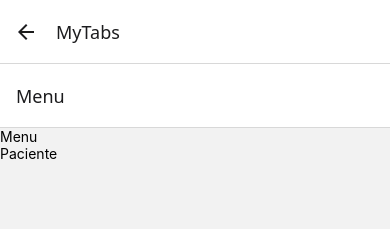
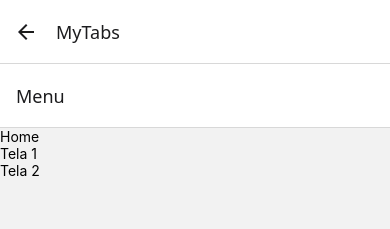
Before and after one commit to Luizh-Santos/laudo-hospitalar, a React Native app: screen /MyTabs in a window 390 px wide. Shown: the top 229 px of the page. Built offline with nearby package versions, Linux system fonts and the light colour scheme.

Commit message:
Aula 20/03

```diff
--- a/src/telas/login/index.js
+++ b/src/telas/login/index.js
@@ -11,12 +11,9 @@ export default function Login () {
 
     return(
         <View>
-            <Text>
-               Login
-            </Text>
             <TouchableOpacity onPress={() => navigation.navigate('MyTabs')}>
             <Text>
-               Acesso
+               Entrar
             </Text>
             </TouchableOpacity>
         </View>
--- a/src/telas/menu/index.js
+++ b/src/telas/menu/index.js
@@ -1,14 +1,69 @@
-import {View, Text} from 'react-native'
+import { useState } from 'react';
+import { View, TouchableOpacity, Text } from 'react-native';
 
-export default function Menu () {
-    return(
-        <View>
-            <Text>
-                Menu
-            </Text>
-            <Text>
-                Paciente
-            </Text>
+import styles from './styles';
+
+function Tela1({mudaTela}) {
+    return (
+        <View style={styles.container}>
+
+            <Text style={styles.titulo}>Tela 1</Text>
+
+            <TouchableOpacity style={styles.botao} onPress={() => mudaTela(0)}>
+                <Text style={styles.textoBtn}>Voltar</Text>
+            </TouchableOpacity>
+
+        </View>
+    );
+}
+
+function Tela2({mudaTela}) {
+    return (
+        <View style={styles.container}>
+
+            <Text style={styles.titulo}>Tela 2</Text>
+
+            <TouchableOpacity style={styles.botao} onPress={() => mudaTela(0)}>
+                <Text style={styles.textoBtn}>Voltar</Text>
+            </TouchableOpacity>
+
+        </View>
+    );
+}
+
+function Home({mudaTela}) {
+    return (
+        <View style={styles.container}>
+
+            <Text style={styles.titulo}>Home</Text>
+
+            <TouchableOpacity style={styles.botao} onPress={() => mudaTela(1)}>
+                <Text style={styles.textoBtn}>Tela 1</Text>
+            </TouchableOpacity>
+
+            <TouchableOpacity style={styles.botao} onPress={() => mudaTela(2)}>
+                <Text style={styles.textoBtn}>Tela 2</Text>
+            </TouchableOpacity>
         </View>
     )
 }
+
+export default function Navegacao() {
+
+    const [tela, setTela] = useState(0);
+
+    function mudaTela(tela) {
+        setTela(tela);
+    }
+
+    switch (tela) {
+        case 1:
+            return <Tela1 mudaTela={mudaTela} />;
+
+        case 2:
+            return <Tela2 mudaTela={mudaTela} />;
+
+        default:
+            return <Home mudaTela={mudaTela} />;
+    }
+}
```
Also changed, not shown: src/telas/menu/styles.js (added).
